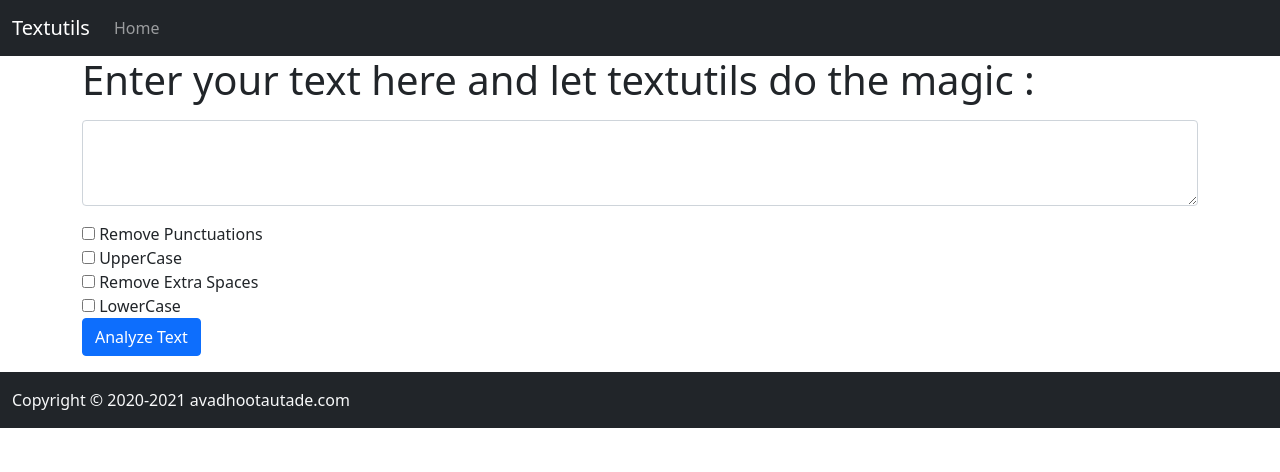
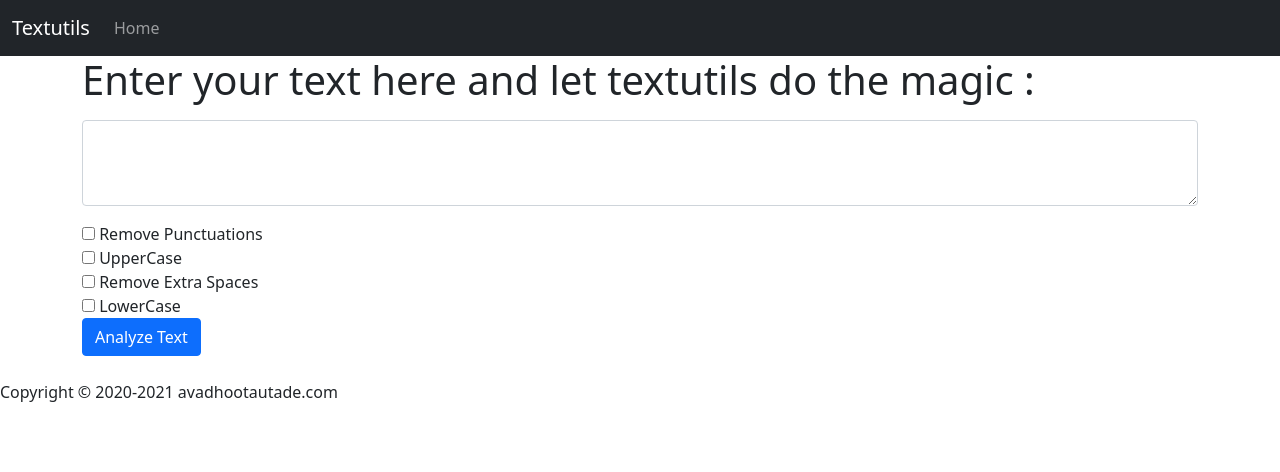
Before and after one commit to AVADHOOT888/Text, a Django app: page / in a window 1280 px wide. Shown: the top 472 px of the page. Run offline with Django 3.2, Linux system fonts and the light colour scheme.

Commit message:
Update base.html

```diff
--- a/Textutils/templates/Textutils/base.html
+++ b/Textutils/templates/Textutils/base.html
@@ -36,7 +36,16 @@
 
 {% endblock %}
 
-<footer _ngcontent-serverapp-c52="" class="container-fluid bg-dark my-0 py-3 text-light navbar navbar-fixed-bottom"><p _ngcontent-serverapp-c52="" class="mb-0 text-center">Copyright © 2020-2021 avadhootautade.com</p></footer>
+
+
+   <div class="navbar navbar-fixed-bottom">
+    <div class="navbar-inner">
+        <div class="width-constraint clearfix">
+
+            <p class="pull-right muted credit">Copyright © 2020-2021 avadhootautade.com</p>
+        </div>
+    </div>
+</div>
     <!-- Optional JavaScript; choose one of the two! -->
 
     <!-- Option 1: Bootstrap Bundle with Popper -->
```
